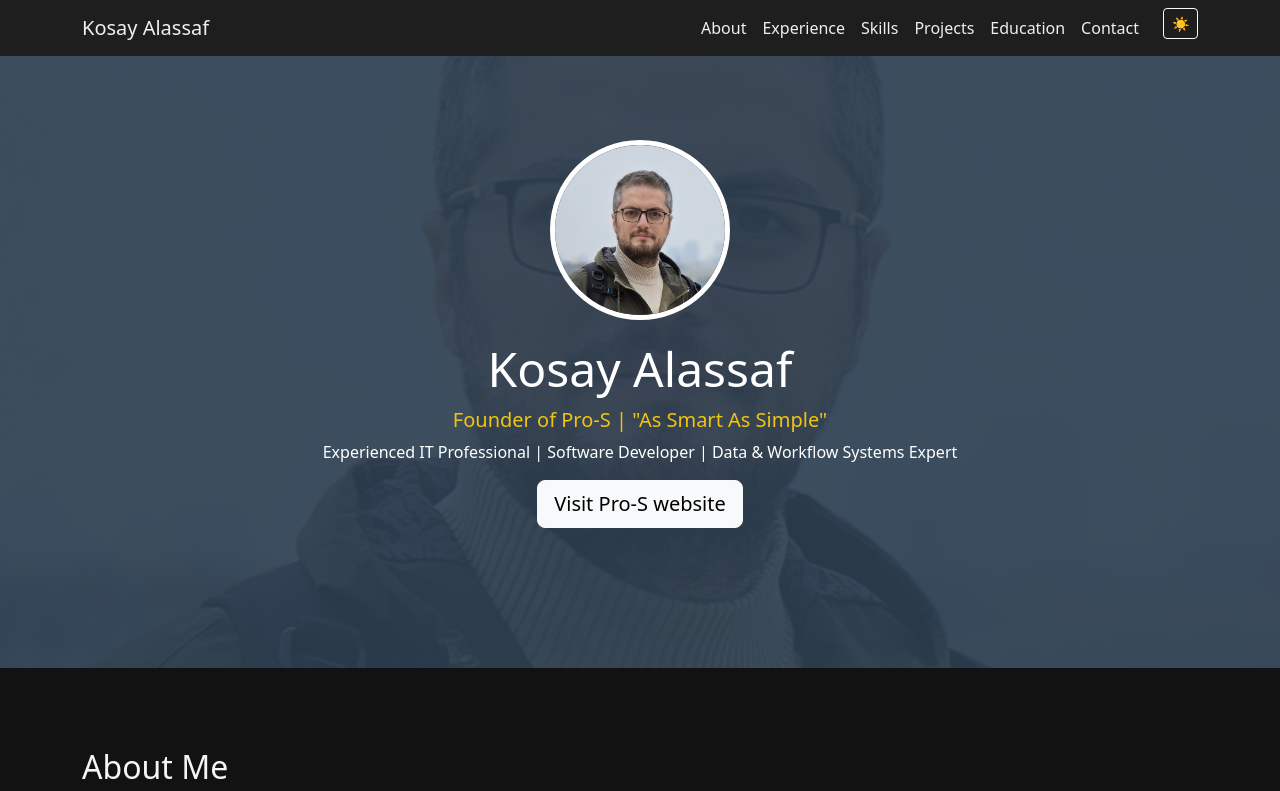
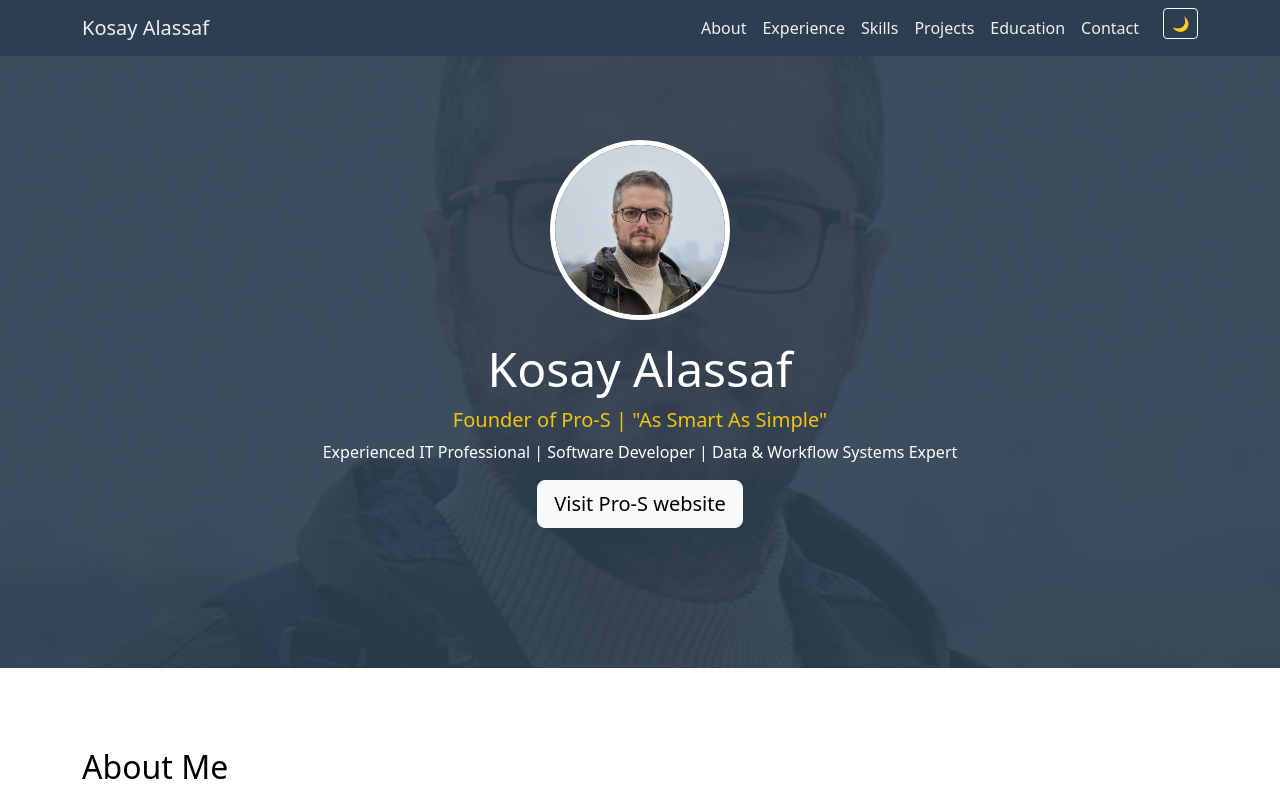
Before and after one commit to kosayalassaf/kosayalassaf.github.io, a plain HTML site: page index.html in a window 1280 px wide. Shown: the top 791 px of the page. Drawn offline with nearby package versions, Linux system fonts and the light colour scheme.

Commit message:
Update index.html

```diff
--- a/index.html
+++ b/index.html
@@ -8,12 +8,30 @@
   <link href="https://cdnjs.cloudflare.com/ajax/libs/aos/2.3.4/aos.css" rel="stylesheet">
   <link href="https://cdnjs.cloudflare.com/ajax/libs/font-awesome/6.4.0/css/all.min.css" rel="stylesheet">
   <style>
-    body { scroll-behavior: smooth; transition: background 0.3s, color 0.3s; }
+    body {
+      scroll-behavior: smooth;
+      transition: background 0.3s, color 0.3s;
+      background: #ffffff;
+      color: #000000;
+    }
     section { padding: 80px 0; }
+
+    /* Light mode */
     .navbar { background-color: #2c3e50; transition: background 0.3s; }
     .navbar a { color: #ecf0f1 !important; }
+    .footer { background: #2c3e50; color: #bdc3c7; text-align: center; padding: 20px 0; transition: background 0.3s; }
+    .bg-light { background-color: #f8f9fa !important; }
+
+    /* Dark mode */
+    body.dark-mode { background: #121212; color: #f5f5f5; }
+    body.dark-mode .navbar { background-color: #1e1e1e; }
+    body.dark-mode .footer { background-color: #1e1e1e; color: #aaa; }
+    body.dark-mode .bg-light { background-color: #2c2c2c !important; }
+
+    /* Hero */
     .hero {
-      background: linear-gradient(rgba(44,62,80,0.9), rgba(44,62,80,0.9)), url('Kosay Personal Photo Pic.jpg') center/cover;
+      background: linear-gradient(rgba(44,62,80,0.9), rgba(44,62,80,0.9)),
+                  url('Kosay Personal Photo Pic.jpg') center/cover;
       color: white;
       padding: 140px 0;
       text-align: center;
@@ -27,6 +45,8 @@
     }
     .hero h1 { font-size: 3rem; }
     .hero h3 { font-size: 1.25rem; font-weight: 400; margin-top: 10px; color: #f1c40f; }
+
+    /* Timeline */
     .timeline { position: relative; margin-left: 20px; }
     .timeline::before {
       content: '';
@@ -36,21 +56,21 @@
       background: #2980b9;
     }
     .timeline-item { margin: 20px 0; padding-left: 30px; }
-    .footer { background: #2c3e50; color: #bdc3c7; text-align: center; padding: 20px 0; transition: background 0.3s; }
 
-    /* Dark mode styles */
-    body, body.dark-mode { background: #121212; color: #f5f5f5; }
-    .navbar { background-color: #1e1e1e; }
-    .footer { background-color: #1e1e1e; color: #aaa; }
-    .bg-light { background-color: #2c2c2c !important; }
-
+    /* Skills */
     .skills-list ul { list-style: none; padding: 0; }
-    .skills-list li { margin-bottom: 10px; font-size: 1rem; transition: transform 0.3s, background 0.3s; padding: 8px; border-radius: 8px; }
+    .skills-list li {
+      margin-bottom: 10px;
+      font-size: 1rem;
+      transition: transform 0.3s, background 0.3s;
+      padding: 8px;
+      border-radius: 8px;
+    }
     .skills-list li:hover { transform: translateX(5px); background: rgba(41, 128, 185, 0.1); }
     .skills-list i { margin-right: 10px; color: #2980b9; }
   </style>
 </head>
-<body class="dark-mode">
+<body>
   <!-- Navbar -->
   <nav class="navbar navbar-expand-lg navbar-dark fixed-top">
     <div class="container">
@@ -66,7 +86,7 @@
           <li class="nav-item"><a class="nav-link" href="#projects">Projects</a></li>
           <li class="nav-item"><a class="nav-link" href="#education">Education</a></li>
           <li class="nav-item"><a class="nav-link" href="#contact">Contact</a></li>
-          <li class="nav-item"><button id="themeToggle" class="btn btn-sm btn-outline-light ms-3">☀️</button></li>
+          <li class="nav-item"><button id="themeToggle" class="btn btn-sm btn-outline-light ms-3">🌙</button></li>
         </ul>
       </div>
     </div>
```
